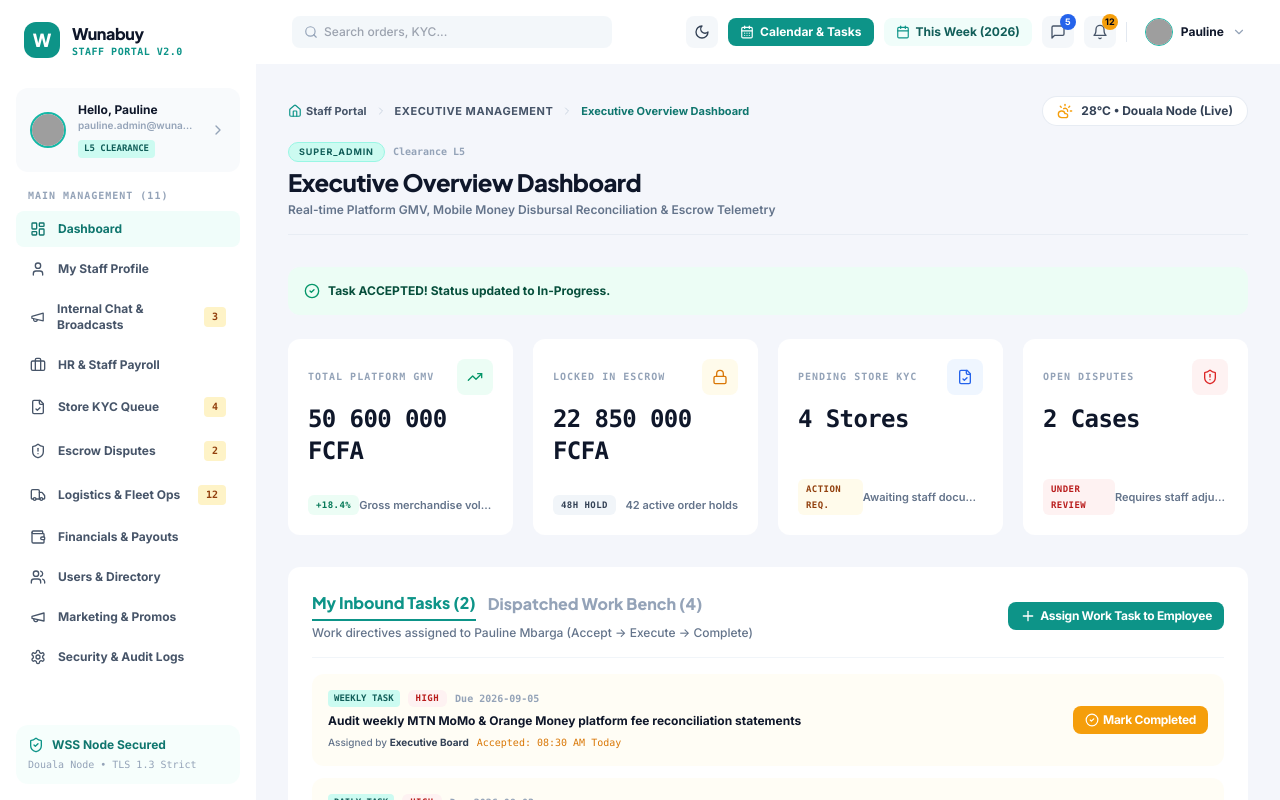
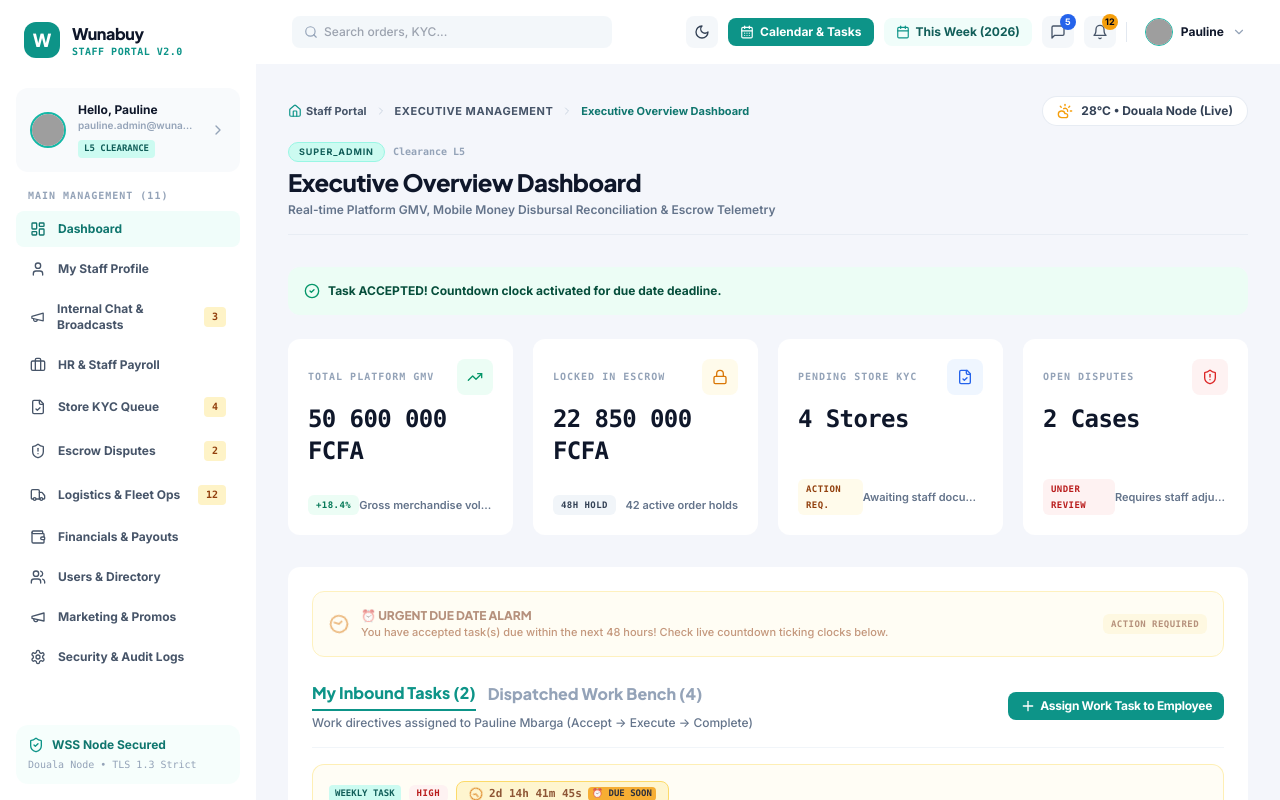
Before and after one commit to forku-brandon/wunabuy, a React (Vite) app in the folder staff-portal/: page / in a window 1280 px wide. Both pictures are taken after a click on the button "Accept Task". Built offline with nearby package versions, Linux system fonts and the light colour scheme; grey boxes are pictures that could not be loaded.

Commit message:
feat(staff-portal): implement live ticking countdown clock and due date proximity warning alarm for accepted tasks

```diff
--- a/staff-portal/src/pages/DashboardPage.tsx
+++ b/staff-portal/src/pages/DashboardPage.tsx
@@ -6,7 +6,7 @@
 import { Badge } from '../components/ui/Badge';
 import { Button } from '../components/ui/Button';
 import { Modal } from '../components/ui/Modal';
-import { useStaffAuth, DEMO_STAFF_PERSONAS } from '../stores/staffAuthStore';
+import { useStaffAuth, DEMO_STAFF_PERSONAS, StaffUser } from '../stores/staffAuthStore';
 import { formatXAF } from '@wunabuy/utils';
 import {
   TrendingUp,
@@ -24,6 +24,7 @@
   ArrowRight,
   Send,
   PlayCircle,
+  AlertTriangle,
 } from 'lucide-react';
 import {
   ResponsiveContainer,
@@ -73,7 +74,7 @@
     title: 'Review high-value MoMo payouts exceeding 500,000 FCFA threshold',
     recurrence: 'DAILY',
     priority: 'HIGH',
-    due_date: '2026-09-03',
+    due_date: '2026-09-04',
     status: 'ASSIGNED',
   },
   {
@@ -119,6 +120,85 @@
   { name: 'Disputed Hold', value: 9, color: '#F59E0B' },
   { name: 'Platform Yield', value: 5, color: '#6366F1' },
 ];
+
+// LIVE TICKING COUNTDOWN CLOCK & PROXIMITY NOTIFIER COMPONENT
+interface TaskCountdownClockProps {
+  dueDateStr: string;
+}
+
+const TaskCountdownClock: React.FC<TaskCountdownClockProps> = ({ dueDateStr }) => {
+  const [timeLeft, setTimeLeft] = useState<{
+    days: number;
+    hours: number;
+    minutes: number;
+    seconds: number;
+    isOverdue: boolean;
+    isUrgent: boolean;
+  }>({
+    days: 0,
+    hours: 0,
+    minutes: 0,
+    seconds: 0,
+    isOverdue: false,
+    isUrgent: false,
+  });
+
+  useEffect(() => {
+    const calculateTime = () => {
+      const dueTime = new Date(`${dueDateStr}T23:59:59`).getTime();
+      const now = new Date().getTime();
+      const diff = dueTime - now;
+
+      if (diff <= 0) {
+        setTimeLeft({ days: 0, hours: 0, minutes: 0, seconds: 0, isOverdue: true, isUrgent: true });
+        return;
+      }
+
+      const days = Math.floor(diff / (1000 * 60 * 60 * 24));
+      const hours = Math.floor((diff % (1000 * 60 * 60 * 24)) / (1000 * 60 * 60));
+      const minutes = Math.floor((diff % (1000 * 60 * 60)) / (1000 * 60));
+      const seconds = Math.floor((diff % (1000 * 60)) / 1000);
+
+      // Urgent if 2 days or less remaining
+      const isUrgent = days <= 2;
+
+      setTimeLeft({ days, hours, minutes, seconds, isOverdue: false, isUrgent });
+    };
+
+    calculateTime();
+    const timer = setInterval(calculateTime, 1000);
+    return () => clearInterval(timer);
+  }, [dueDateStr]);
+
+  if (timeLeft.isOverdue) {
+    return (
+      <div className="inline-flex items-center space-x-1 px-2.5 py-1 rounded-lg bg-red-100 dark:bg-red-950/80 text-red-800 dark:text-red-300 font-mono font-extrabold text-[11px] animate-pulse shadow-2xs">
+        <AlertTriangle className="w-3.5 h-3.5 text-red-600 dark:text-red-400" />
+        <span>🚨 OVERDUE DEADLINE</span>
+      </div>
+    );
+  }
+
+  return (
+    <div
+      className={`inline-flex items-center space-x-1.5 px-3 py-1 rounded-lg font-mono font-extrabold text-[11px] transition-all shadow-2xs ${
+        timeLeft.isUrgent
+          ? 'bg-amber-100 dark:bg-amber-950/80 text-amber-900 dark:text-amber-200 animate-pulse border border-amber-300 dark:border-amber-700'
+          : 'bg-teal-50 dark:bg-teal-950/60 text-teal-800 dark:text-teal-300'
+      }`}
+    >
+      <Clock className={`w-3.5 h-3.5 ${timeLeft.isUrgent ? 'text-amber-600 dark:text-amber-400 animate-spin' : 'text-teal-600 dark:text-teal-400'}`} />
+      <span>
+        {timeLeft.days}d {String(timeLeft.hours).padStart(2, '0')}h {String(timeLeft.minutes).padStart(2, '0')}m {String(timeLeft.seconds).padStart(2, '0')}s
+      </span>
+      {timeLeft.isUrgent && (
+        <span className="ml-1 text-[9px] bg-amber-500 text-slate-950 px-1 rounded font-black">
+          ⏰ DUE SOON
+        </span>
+      )}
+    </div>
+  );
+};
 
 // REUSABLE SEARCHABLE EMPLOYEE SELECT DROPDOWN COMPONENT
 interface SearchableEmployeeSelectProps {
@@ -270,7 +350,7 @@
       security_level: 'INFO',
     });
 
-    setToastMessage('Task ACCEPTED! Status updated to In-Progress.');
+    setToastMessage('Task ACCEPTED! Countdown clock activated for due date deadline.');
     setTimeout(() => setToastMessage(''), 3000);
   };
 
@@ -337,6 +417,14 @@
     (t) => user?.security_clearance_level === 5 || t.assigned_by_name.includes(user?.full_name?.split(' ')[0] || 'Pauline')
   );
 
+  // Check if any in-progress tasks are urgent (due in <= 2 days)
+  const hasUrgentInboundTask = myInboundTasks.some((t) => {
+    if (t.status !== 'IN_PROGRESS') return false;
+    const dueTime = new Date(`${t.due_date}T23:59:59`).getTime();
+    const diffDays = (dueTime - Date.now()) / (1000 * 60 * 60 * 24);
+    return diffDays <= 2;
+  });
+
   return (
     <PageContainer
       title="Executive Overview Dashboard"
@@ -395,6 +483,22 @@
 
       {/* SECTION: MULTI-STAGE ASSIGNED WORK DIRECTIVES & MANAGER BENCH */}
       <Card className="mb-8 p-6">
+        {/* DUE SOON PROXIMITY ALARM BANNER FOR ACCEPTED TASKS */}
+        {hasUrgentInboundTask && taskViewTab === 'inbound' && (
+          <div className="mb-6 p-4 rounded-xl bg-amber-50 dark:bg-amber-950/70 border border-amber-200 dark:border-amber-800 text-amber-900 dark:text-amber-200 text-xs font-semibold flex items-center justify-between shadow-2xs animate-pulse">
+            <div className="flex items-center space-x-3">
+              <Clock className="w-5 h-5 text-amber-600 dark:text-amber-400 flex-shrink-0 animate-spin" />
+              <div>
+                <span className="font-extrabold uppercase block font-heading">⏰ URGENT DUE DATE ALARM</span>
+                <p className="text-[11px] text-amber-800 dark:text-amber-300 font-medium">
+                  You have accepted task(s) due within the next 48 hours! Check live countdown ticking clocks below.
+                </p>
+              </div>
+            </div>
+            <Badge variant="amber" size="sm">ACTION REQUIRED</Badge>
+          </div>
+        )}
+
         <div className="flex flex-col sm:flex-row sm:items-center justify-between gap-4 pb-4 mb-4 border-b border-slate-100 dark:border-slate-800">
           <div>
             <div className="flex items-center space-x-3 mb-1">
@@ -452,12 +556,12 @@
                     task.status === 'COMPLETED'
                       ? 'bg-emerald-50/40 dark:bg-emerald-950/20'
                       : task.status === 'IN_PROGRESS'
-                      ? 'bg-amber-50/50 dark:bg-amber-950/30'
+                      ? 'bg-amber-50/50 dark:bg-amber-950/30 border border-amber-200/60 dark:border-amber-800/60'
                       : 'bg-slate-50 dark:bg-slate-800/60'
                   }`}
                 >
                   <div className="space-y-1.5 min-w-0 flex-1">
-                    <div className="flex items-center space-x-2">
+                    <div className="flex flex-wrap items-center gap-2">
                       <span className="font-mono text-[9px] font-extrabold px-1.5 py-0.5 rounded bg-teal-100 dark:bg-teal-900/60 text-teal-800 dark:text-teal-300">
                         {task.recurrence} TASK
                       </span>
@@ -467,7 +571,15 @@
                       >
                         {task.priority}
                       </Badge>
-                      <span className="font-mono text-[10px] text-slate-400 font-bold">Due {task.due_date}</span>
+
+                      {/* LIVE TICKING COUNTDOWN CLOCK FOR ACCEPTED IN_PROGRESS TASKS */}
+                      {task.status === 'IN_PROGRESS' && (
+                        <TaskCountdownClock dueDateStr={task.due_date} />
+                      )}
+
+                      {task.status === 'ASSIGNED' && (
+                        <span className="font-mono text-[10px] text-slate-400 font-bold">Due {task.due_date}</span>
+                      )}
                     </div>
 
                     <h4
@@ -527,6 +639,7 @@
                   <div className="flex items-center space-x-2">
                     <span className="text-xs font-extrabold text-slate-900 dark:text-slate-100">Assigned To: {task.assigned_to_name}</span>
                     <Badge variant="teal" size="sm">{task.recurrence}</Badge>
+                    {task.status === 'IN_PROGRESS' && <TaskCountdownClock dueDateStr={task.due_date} />}
                   </div>
                   <p className="text-xs text-slate-700 dark:text-slate-300 font-medium">{task.title}</p>
                   <p className="text-[10px] text-slate-400 font-mono">
```
